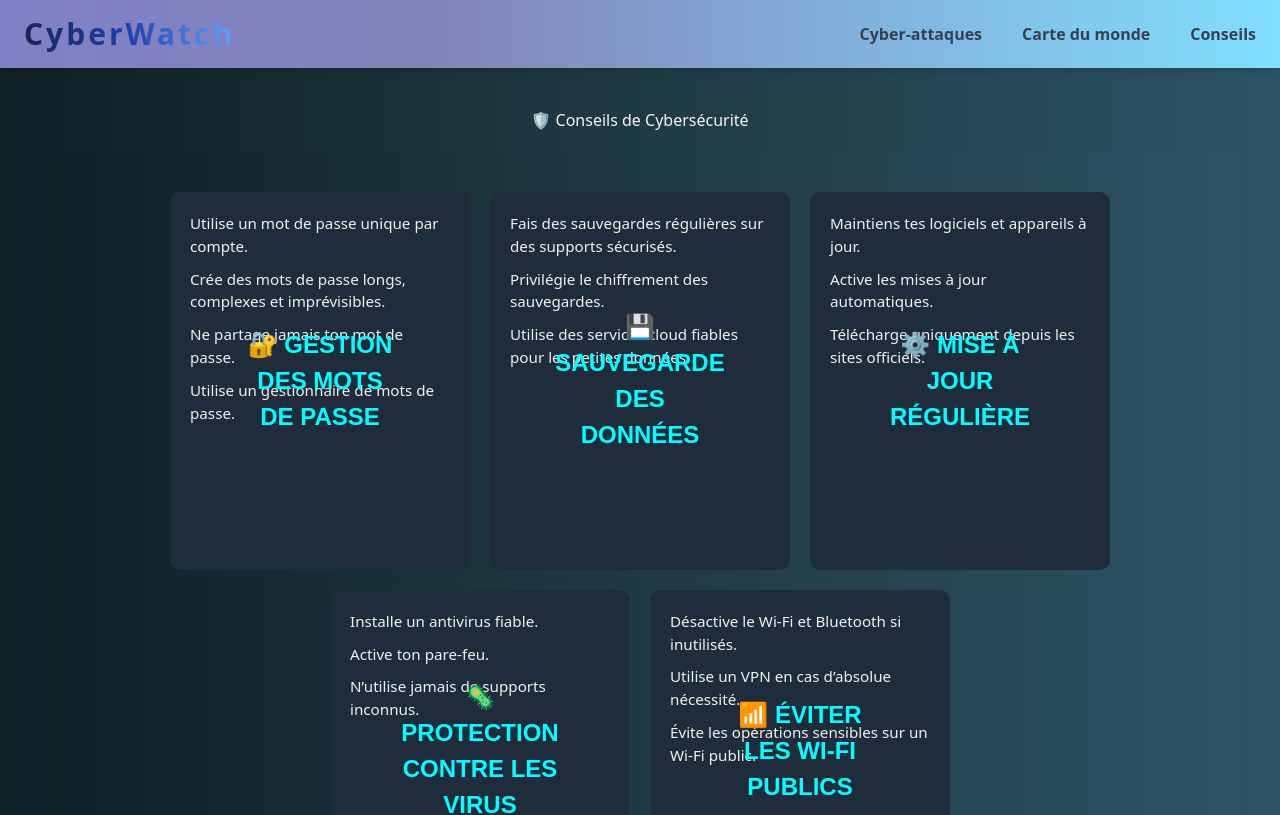
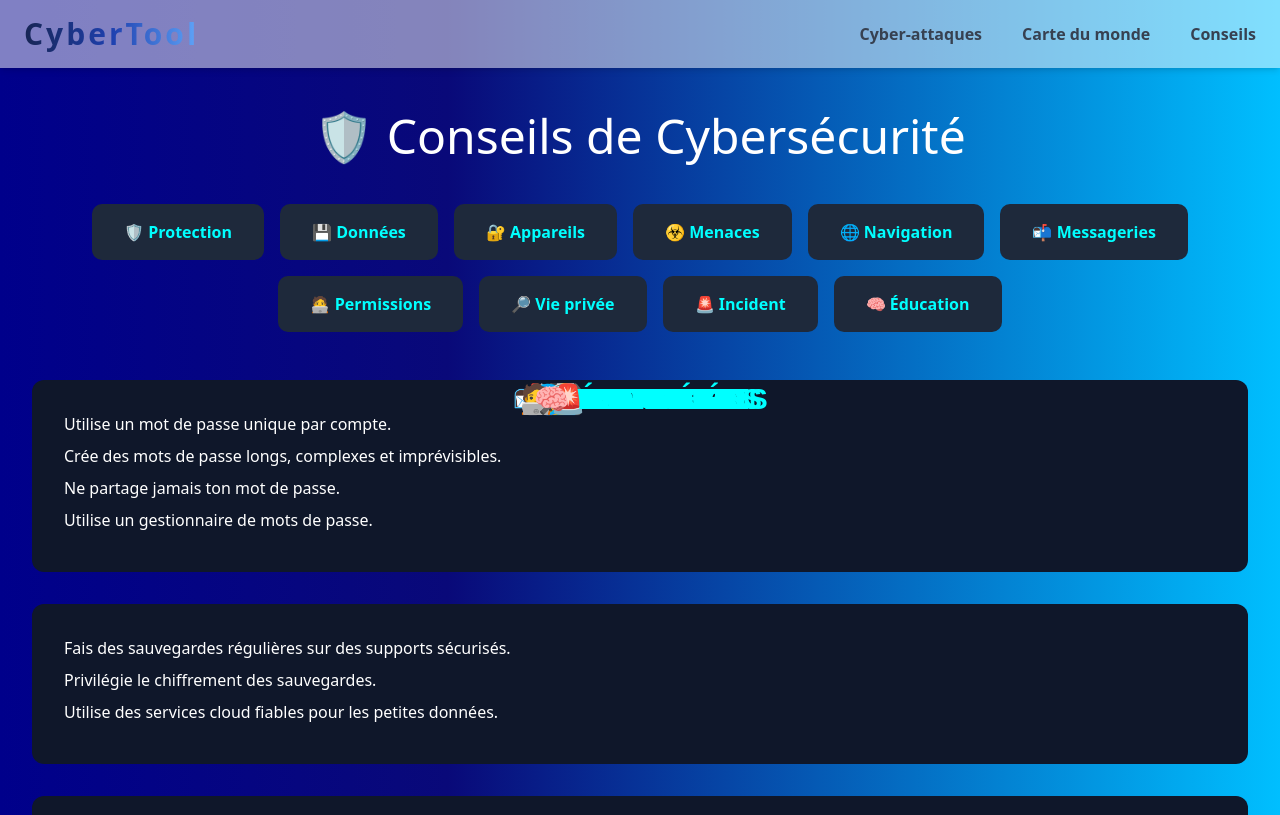
Before and after one commit to Kaly-0/Project2025, a Next.js app in the folder my-app-dashboard/: page /Conseils in a window 1280 px wide. Shown: the top 815 px of the page. Built offline with nearby package versions, Linux system fonts and the light colour scheme.

Commit message:
Modifs de la page de conseils (pas encore entièrement réparée)

```diff
--- a/my-app-dashboard/app/Conseils/Conseils.module.css
+++ b/my-app-dashboard/app/Conseils/Conseils.module.css
@@ -1,46 +1,71 @@
 .container {
+    padding: 2rem;
+    scroll-behavior: smooth;
+}
+
+.mainTitle {
+    text-align: center;
+    font-size: 3rem;
+    margin-bottom: 2rem;
+    color: white;
+    display: flex;
+    align-items: center;
+    justify-content: center;
+    gap: 0.5rem;
+}
+
+.categoriesNav {
     display: flex;
     flex-wrap: wrap;
-    gap: 20px;
     justify-content: center;
-    padding: 40px;background: linear-gradient(to right, #0f2027, #203a43, #2c5364);
-    color: #f5f5f5;
-    min-height: 100vh;
+    gap: 1rem;
+    margin-bottom: 3rem;
 }
 
 .categoryCard {
-    background-color: #1f2c3b;
-    color: #ffffff;
-    padding: 20px;
+    background-color: #1e293b;
+    color: #00ffff;
+    padding: 1rem 2rem;
     border-radius: 10px;
-    width: 300px;
-    position: relative;
-    transition: transform 0.3s;
+    cursor: pointer;
+    border: none;
+    transition: all 0.3s ease;
+    font-size: 1rem;
 }
 
 .categoryCard:hover {
-    transform: translateY(-5px);
+    background-color: #334155;
+    transform: translateY(-3px);
 }
 
-.categoryTitle {
-    font-size: 1.5rem;
+.categoryLabel {
+    font-weight: bold;
+}
+
+.sectionsContainer {
+    display: flex;
+    flex-direction: column;
+    gap: 2rem;
+}
+
+.detailedSection {
+    background-color: #0f172a;
+    padding: 2rem;
+    border-radius: 12px;
+}
+
+.detailedTitle {
     color: #00ffff;
-    margin-bottom: 10px;
-    text-align: center;
+    margin-bottom: 1rem;
+    font-size: 1.8rem;
 }
 
 .tipsList {
     list-style: none;
     padding: 0;
-    margin: 0;
 }
 
 .tipItem {
-    margin-bottom: 10px;
-    font-size: 0.95rem;
-    color: #f0f0f0;
+    margin-bottom: 0.5rem;
+    color: #ffffff;
 }
-
-.categoryCard:hover .categoryTitle {
-    color: #00ffcc;
-}
--- a/my-app-dashboard/app/Conseils/page.tsx
+++ b/my-app-dashboard/app/Conseils/page.tsx
@@ -1,61 +1,138 @@
+"use client";
+
 import React from 'react';
 import styles from './Conseils.module.css';
 
 const conseilsData = [
     {
-        category: '🔐 Gestion des mots de passe',
+        icon: '🛡️',
+        label: 'Protection',
         tips: [
             'Utilise un mot de passe unique par compte.',
             'Crée des mots de passe longs, complexes et imprévisibles.',
             'Ne partage jamais ton mot de passe.',
-            'Utilise un gestionnaire de mots de passe.'
-        ]
+            'Utilise un gestionnaire de mots de passe.',
+        ],
     },
     {
-        category: '💾 Sauvegarde des données',
+        icon: '💾',
+        label: 'Données',
         tips: [
             'Fais des sauvegardes régulières sur des supports sécurisés.',
             'Privilégie le chiffrement des sauvegardes.',
-            'Utilise des services cloud fiables pour les petites données.'
-        ]
+            'Utilise des services cloud fiables pour les petites données.',
+        ],
     },
     {
-        category: '⚙️ Mise à jour régulière',
+        icon: '🔐',
+        label: 'Appareils',
         tips: [
             'Maintiens tes logiciels et appareils à jour.',
             'Active les mises à jour automatiques.',
-            'Télécharge uniquement depuis les sites officiels.'
-        ]
+            'Télécharge uniquement depuis les sites officiels.',
+        ],
     },
     {
-        category: '🦠 Protection contre les virus',
+        icon: '☣️',
+        label: 'Menaces',
         tips: [
             'Installe un antivirus fiable.',
             'Active ton pare-feu.',
-            'N’utilise jamais de supports inconnus.'
-        ]
+            "N'utilise jamais de supports inconnus."
+        ],
     },
     {
-        category: '📶 Éviter les Wi-Fi publics',
+        icon: '🌐',
+        label: 'Navigation',
         tips: [
             'Désactive le Wi-Fi et Bluetooth si inutilisés.',
-            'Utilise un VPN en cas d’absolue nécessité.',
-            'Évite les opérations sensibles sur un Wi-Fi public.'
-        ]
-    }
+            "Utilise un VPN en cas d'absolue nécessité.",
+            "Évite les opérations sensibles sur un Wi-Fi public."
+        ],
+    },
+    {
+        icon: '📬',
+        label: 'Messageries',
+        tips: [
+            'Fais attention aux emails suspects.',
+            'Évite de cliquer sur les pièces jointes inconnues.',
+            'Utilise des filtres anti-spam.',
+        ],
+    },
+    {
+        icon: '🧑‍💻',
+        label: 'Permissions',
+        tips: [
+            'Vérifie les permissions des applications.',
+            'Révoque les accès inutiles.',
+            "Active l'authentification à deux facteurs.",
+        ],
+    },
+    {
+        icon: '🔎',
+        label: 'Vie privée',
+        tips: [
+            'Paramètre la confidentialité de tes réseaux sociaux.',
+            'Limite les infos personnelles en ligne.',
+            'Utilise des moteurs de recherche respectueux de la vie privée.',
+        ],
+    },
+    {
+        icon: '🚨',
+        label: 'Incident',
+        tips: [
+            'Signale toute activité suspecte.',
+            'Change tes mots de passe après une attaque.',
+            'Préviens ton service informatique.',
+        ],
+    },
+    {
+        icon: '🧠',
+        label: 'Éducation',
+        tips: [
+            'Forme-toi aux bonnes pratiques de cybersécurité.',
+            'Participe à des formations.',
+            'Reste informé sur les cyber menaces.',
+        ],
+    },
 ];
 
 const ConseilsPage = () => {
+    const handleScroll = (id: string) => {
+        const section = document.getElementById(id);
+        if (section) {
+            section.scrollIntoView({ behavior: 'smooth' });
+        }
+    };
+
     return (
         <div className={styles.container}>
-            <h1>🛡️ Conseils de Cybersécurité</h1>
+            <h1 className={styles.mainTitle}>🛡️ Conseils de Cybersécurité</h1>
 
-            <div className={styles.container}>
+            {/* Navigation des catégories */}
+            <div className={styles.categoriesNav}>
                 {conseilsData.map((section, index) => (
-                    <div key={index} className={styles.categoryCard}>
-                        <h2 className={styles.categoryTitle}>
-                            {section.category}
-                        </h2>
+                    <button
+                        key={index}
+                        className={styles.categoryCard}
+                        onClick={() => handleScroll(`section-${index}`)}
+                    >
+                        <span className={styles.categoryLabel}>
+                            {section.icon} {section.label}
+                        </span>
+                    </button>
+                ))}
+            </div>
+
+            {/* Sections détaillées */}
+            <div className={styles.sectionsContainer}>
+                {conseilsData.map((section, index) => (
+                    <div
+                        key={index}
+                        id={`section-${index}`}
+                        className={styles.detailedSection}
+                    >
+                        <h2 className={styles.detailedTitle}>{section.icon} {section.label}</h2>
                         <ul className={styles.tipsList}>
                             {section.tips.map((tip, idx) => (
                                 <li key={idx} className={styles.tipItem}>{tip}</li>
--- a/my-app-dashboard/components/navbar.tsx
+++ b/my-app-dashboard/components/navbar.tsx
@@ -11,7 +11,7 @@ export default function Navbar() {
                 {/* Logo */}
                 <Link href="/">
                     <span className="cursor-pointer text-3xl font-extrabold bg-gradient-to-r from-blue-950 via-blue-800 to-blue-400 text-transparent bg-clip-text tracking-widest">
-                        CyberWatch
+                        CyberTool
                     </span>
                 </Link>
 
```
